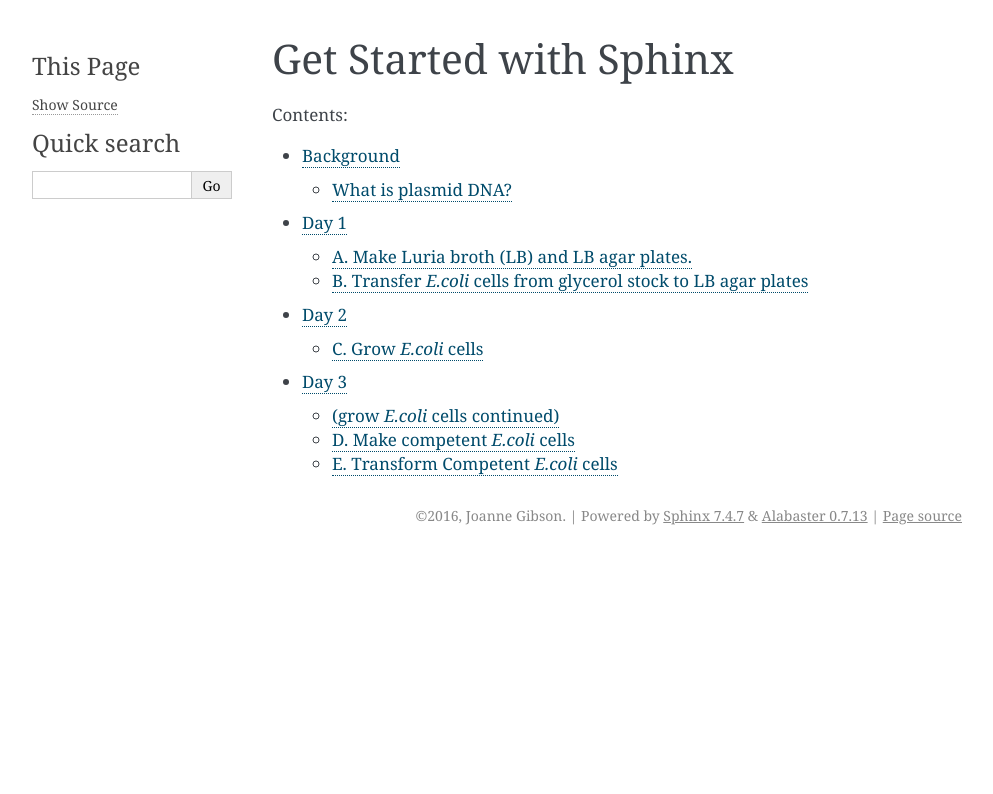
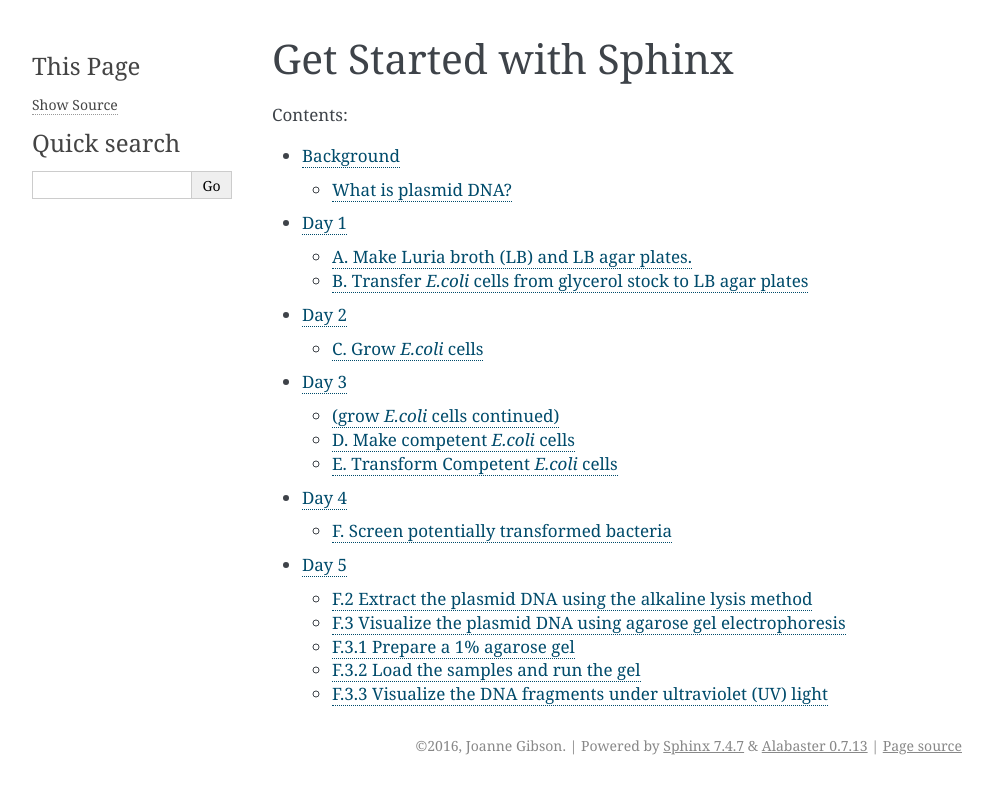
Before and after one commit to MarkHoeber/get_started_sphinx, a Sphinx documentation site: the page built from source/index.rst, in a window 1280 px wide. Shown: the top 794 px of the page, without its empty margins (148-1141 px from the left). Built offline with Sphinx 7.4.7, drawn with Linux system fonts in a browser that asks for light colours; some of the changed lines change nothing that is shown.

Commit message:
More content Day 4 and 5

```diff
--- /dev/null
+++ b/source/Day4.rst
@@ -0,0 +1,21 @@
+=====
+Day 4
+=====
+
+The next steps on Day 4 and 5 serve to verify that your *E.coli* bacteria cells were successfully transformed. You will do this by growing a large quantity of potentially transformed bacteria, extracting the plasmid, and verify the presence of the plasmid using agarose gel electrophoresis. This is a quick method, and various other methods are also commonly used; for example, sequencing and enzymatic digestion.
+
+^^^^^^^^^^^^^^^^^^^^^^^^^^^^^^^^^^^^^^^^^^
+F. Screen potentially transformed bacteria
+^^^^^^^^^^^^^^^^^^^^^^^^^^^^^^^^^^^^^^^^^^
+
+F.1 Growing potentially transformed bacteria
+""""""""""""""""""""""""""""""""""""""""""""
+#. Remove the agar + antibiotic plates from the 37°C incubator and observe any growth. For further screening, you will use a single colony, so pick one that is separated from any other growth on the plate.
+
+   *Each distinct colony represents an individual bacterial cell or group that has divided repeatedly. So, each colony is a mass of bacterial clones from a single 'mother' cell.*
+
+#. Working near a Bunsen burner and using a sterile inoculation loop, open the lid of the Petri dish. Touch the loop to a single colony.
+
+#. Place the inoculated loop into 5 mL of LB (containing antibiotic) and gently swirl the loop in the broth to ensure you inoculate it.
+
+#. Incubate the tube at 37°C overnight on a shaking platform.
--- /dev/null
+++ b/source/Day5.rst
@@ -0,0 +1,179 @@
+=====
+Day 5
+=====
+
+^^^^^^^^^^^^^^^^^^^^^^^^^^^^^^^^^^^^^^^^^^^^^^^^^^^^^^^^^^^
+F.2 Extract the plasmid DNA using the alkaline lysis method
+^^^^^^^^^^^^^^^^^^^^^^^^^^^^^^^^^^^^^^^^^^^^^^^^^^^^^^^^^^^
+
+This is a quick and efficient way to extract plasmid DNA without using a costly commercially available kit.
+
+#. Make the following solutions:
+
+   **Table 3** Recipes for plasmid DNA extraction solutions
+
+   .. list-table::
+      :widths: 15 25 25 25 25
+      :header-rows: 1
+
+      * - LB
+        - Resuspension solution (P1 buffer)
+        - Lysis solution (P2 buffer)
+        - Neutralizing solution (P3 buffer)
+        - TE
+      * - (see Table 1)
+        - 50 mM glucose
+        - 0.2 NaOH
+        - 3 M KOAc (pH 6.0)
+        - 1 mM EDTA
+      * -
+        - 10 mM EDTA
+        - 1% SDS
+        - 60 mL 5 M potassium acetate
+        - 10 mM Tris-HCl (pH 8.0)
+      * -
+        - 25 mM Tris (pH 8.0)
+        -
+        - 11.5 mL glacial acetate
+        -
+      * -
+        -
+        -
+        - 28.5 mL H2O
+        -
+
+#. Transfer the overnight bacterial culture to 1.5 mL microfuge tube and spin down the cell culture twice in a table top microcentrifuge at a 12, 000 x g.
+
+#. Discard the supernatant. To remove the liquid completely turn the microfuge tube upside onto a piece of paper towel for a few seconds.
+
+#. Add 100 µL of P1 buffer to each tube and vortex to completely resuspend the cell pellet.
+
+#. Add 100 µL of P2 buffer and mix by gently inverting the tube 5 -6 times. The solution should quickly turn transparent and become more viscous.
+
+   *This indicates that bacterial lysis has taken place.*
+#. Add 150 µL of P3 buffer and mix by inverting the tube several times.
+
+   *At this point, bacterial chromosomal DNA is usually seen as a white precipitate.*
+
+#. Centrifuge the microfuge tubes at 12, 000 x g for 10 minutes.
+
+#. Carefully transfer the supernatant to a new labeled 1.5 mL microfuge tube.
+
+   *Try not to disturb the white precipitate.*
+
+#. Add 2.5 volume of cold ethanol (stored at -20°C) and mix by inverting the tube several times.
+
+#. Spin down the plasmid DNA precipitate (transparent pellet) at 12, 00 x g in a microcentrifuge for 10 minutes.
+
+#. Discard the supernatant and remove the remaining liquid as much as possible by leaving the tube upside down on a piece of paper towel. Keep the tubes in a tube holder with the lid open for 10-20 minutes so that they can air dry.
+
+   *To dry faster, put the tubes in a 37°C heating block with the lid open.
+   The DNA precipitate turns white when it is dry.*
+
+#. Resuspend the DNA pellet in 50 µL of TE buffer. Completely dissolve the pellet by pipetting the solution up and down several times.
+
+^^^^^^^^^^^^^^^^^^^^^^^^^^^^^^^^^^^^^^^^^^^^^^^^^^^^^^^^^^^^^^^
+F.3 Visualize the plasmid DNA using agarose gel electrophoresis
+^^^^^^^^^^^^^^^^^^^^^^^^^^^^^^^^^^^^^^^^^^^^^^^^^^^^^^^^^^^^^^^
+
+Agarose gel electrophoresis is a standard molecular technique used to separate DNA of varying sizes.
+
+You can visualize the plasmid DNA as 'bands' in the gel, determine the size of the DNA fragments, purify the bands, and subsequently use the DNA for the cloning or sequencing of genes.
+
+This document explains how to prepare a gel, load and run your experimental samples, and visualize the DNA fragments under ultraviolet light. You can perform this technique in a standard molecular biology laboratory.
+
+""""""""""""""
+You will need:
+""""""""""""""
+- Agarose powder, reagent grade
+- Laboratory scales
+- 1XTAE buffer
+
+  *To make TAE buffer, prepare a 50X stock solution by mixing 242g Tris base, 57.1mL glacial acetic acid, and 100mL of 500mM EDTA (pH 8.0) and bring the volume up to 1L with dH2O. To make a 1XTAE working solution, dilute 50:1 with water.*•
+
+- Erlenmeyer conical flask
+- Microwave oven
+- 65°C waterbath
+- Ethidium bromide
+- Blue laboratory tape
+- Eppendorf tubes
+- DNA size marker
+- Loading dye
+
+  *Make a loading dye at a 6X concentration. It consists of 0.25% bromophenol blue, 0.25% xylene cyanol, and 30% glycerol.*
+
+- Gel electrophoresis tank, tray, combs, electrode and power source
+
+^^^^^^^^^^^^^^^^^^^^^^^^^^^^^^
+F.3.1 Prepare a 1% agarose gel
+^^^^^^^^^^^^^^^^^^^^^^^^^^^^^^
+
+Prepare your agarose gel using a weight over volume (w/v) percentage solution.
+
+#. For a 1% (w/v) agarose gel, weigh out 1gm of agarose into a microwavable flask. Add 100mL of TAE (Tris base, acetic acid, and EDTA) buffer to the flask.
+
+   **Warning:** *Ensure that the volume of the buffer is less than one third of the capacity of the flask to prevent the mixture from boiling over.*
+
+#. Place the flask in a microwave oven and melt the agarose by heating for 30 seconds. While wearing an oven mitt, remove the flask and gently swirl the agarose/ buffer mix.  Repeat this procedure until the agarose is completely dissolved.
+
+#. Cover and cool the agarose by placing the flask in a 65°C water bath for approximately 1 hour.
+
+#. Add ethidium bromide (EtBr) to a final concentration of 0.5µg/mL.
+
+   **Warning:** *EtBr is an intercalating fluorescent agent and it is a mutagen. You should always wear a lab coat, eye protection, and gloves when handling EtBr and the EtBr-containing gel.*
+
+#. To prepare the gel tray, place blue laboratory tape across the open ends of the tray and insert the well-casting comb (Figure 6).
+
+#. Gently pour the agarose into the gel tray (Figure 6). Allow the agarose to set at room temperature for approximately 30-40 minutes. Gently remove the comb and tape.
+
+   **Caution:** *Pouring the agarose slowly will prevent bubbles forming. Bubbles can disrupt the running of the gel. If bubbles DO form, you can gently push them to the side with a pipette tip.*
+
+   **Figure 6:** A typical gel tray used for agarose gel electrophoresis. The blue tape is adhered to either end of the gel tray to prevent leakage of the gel.
+
+#. Place the gel tray, containing the agarose gel, into the gel box and fill the tank with 1XTAE buffer until the gel is completely covered in buffer.
+
+^^^^^^^^^^^^^^^^^^^^^^^^^^^^^^^^^^^^^^^^
+F.3.2	Load the samples and run the gel
+^^^^^^^^^^^^^^^^^^^^^^^^^^^^^^^^^^^^^^^^
+
+#. Aliquot the desired concentration of each DNA sample into separate Eppendorf tubes.
+#. Add loading dye to the samples.
+
+   *The loading dye serves as a visible marker that helps when loading the gel, and it also allows you to gauge how far the DNA has run while you are running your gel. Additionally, the glycerol is heavier than water, so your sample settles in the well rather than diffusing in the buffer.*
+
+#. Using a pipette, slowly and carefully load a DNA size marker into the first well. Next, add each of your experimental samples to the adjacent wells (Figure 7).
+
+   *To steady your hand as you load the samples, you can rest your hand that is holding the pipette on the gel box, or on your other hand. This will prevent your hand from shaking.*
+
+   **Figure 7:** Experimental samples and a DNA size marker are loaded into the wells of the agarose gel.
+
+#. Place the lid onto the gel tank and attach the electrodes to the power supply.
+
+   *The cathode is the negative electrode; it is black and should be at the same end of the tank as the wells that contain the samples. The anode is the positive electrode; it is red and it should be at the opposite end of the tank as the wells that contain the samples.  DNA has an overall negative charge and will therefore travel toward the positive electrode.*
+
+#. Set the voltage on the power supply to 100V and turn on the power (Figure 8).
+
+   *To ensure the power supply and gel box are working, you should be able to see small bubbles in the buffer at the electrodes, which indicates that current is passing through.*
+
+   **Figure 8:** Gel, gel tank, and power supply are assembled and your gel is ready to run.
+
+#. Run the gel until the dye is approximately 75% of the way through the gel. This will take approximately 1-1.5 hours.
+
+#. Turn off the power, disconnect the electrodes, remove the lid of the gel tank, and carefully remove your gel and the gel tray. Drain off the excess buffer from the surface of the gel. Place the gel on paper towels to absorb any remaining buffer.
+
+^^^^^^^^^^^^^^^^^^^^^^^^^^^^^^^^^^^^^^^^^^^^^^^^^^^^^^^^^^^^^^^^
+F.3.3	Visualize the DNA fragments under ultraviolet (UV) light
+^^^^^^^^^^^^^^^^^^^^^^^^^^^^^^^^^^^^^^^^^^^^^^^^^^^^^^^^^^^^^^^^
+
+   **Warning:** *You should always wear protective clothing when using UV light, such as a lab coat, gloves and face shield.*
+
+   **Caution:** *If you are subsequently going to excise the DNA band from the gel, minimize the exposure of the gel to the UV light in order to minimize the damage to the DNA contained in the gel.*
+
+#. Remove your gel from the gel tray and expose the gel to ultraviolet light.
+
+   *You can visualize your DNA on any device that has UV light such as a medium wavelength UV transilluminator, or on a Gel Documentation System.*
+
+#. The DNA bands will fluoresce when exposed to UV light (Figure 9). Take a picture of your gel.
+#. Properly dispose of your gel according to your institute's regulations.
+
+**Figure 9:** Your gel image will show one lane (far left) with a DNA size marker. The adjacent lanes contain your experimental samples. In this image, you can see that the experimental sample in Lane A contains one DNA fragment, Lane B contains 2 DNA fragments, and Lane 3 contains 3 DNA fragments.
--- a/source/index.rst
+++ b/source/index.rst
@@ -10,6 +10,8 @@ Contents:
    Day1
    Day2
    Day3
+   Day4
+   Day5
 
 
 .. add new files to list above to include them in toc
```
